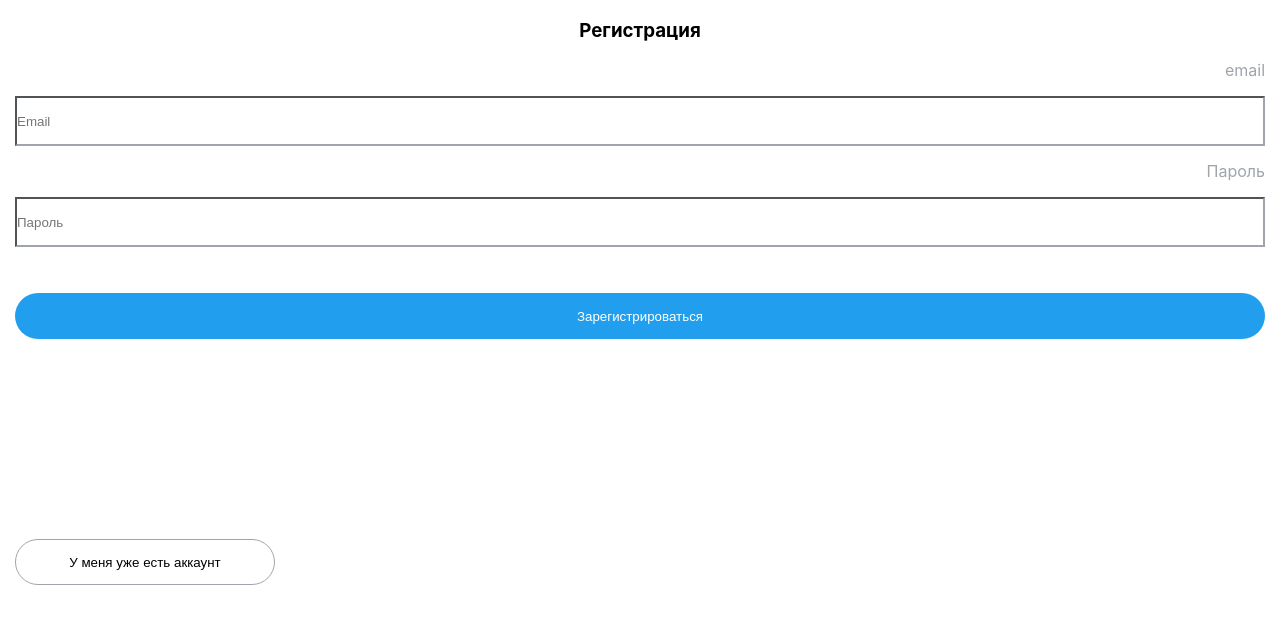
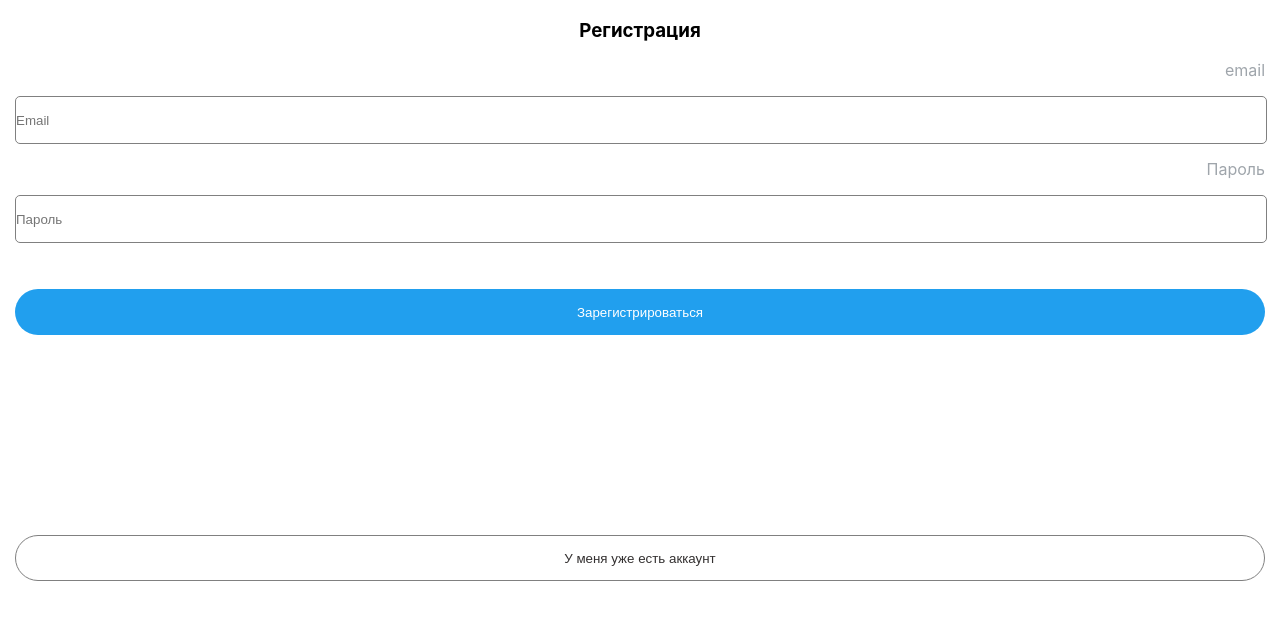
Before and after one commit to Varvara-from-Moscow/Buchara-kitchen, a React app in the folder buchara-kitchen/: page /sign-in in a window 1280 px wide. Built offline with nearby package versions, Linux system fonts and the light colour scheme.

Commit message:
change css for login ang register

```diff
--- a/buchara-kitchen/src/components/Login.css
+++ b/buchara-kitchen/src/components/Login.css
@@ -1,3 +1,8 @@
+.login__container {
+    margin-left: 15px;
+    margin-right: 15px;
+}
+
 .login__form {
     display: flex;
     flex-direction: column;
@@ -6,9 +11,7 @@
 .login__button {
     border-radius: 30px;
     background-color: rgb(33, 159, 238);
-    min-width: 260px;
-    margin-left: 15px;
-    margin-right: 15px;
+    width: 100%;
     height: 46px;
     border: none;
     color: #fff;
@@ -16,12 +19,12 @@
 }
 
 .login__input {
-    min-width: 260px;
-    margin-left: 15px;
-    margin-right: 15px;
+    width: 100%;
     height: 46px;
     margin-bottom: 46px;
     padding: 0;
+    border-radius: 5px;
+    border: 1px solid grey;
 }
 
 .login__input:first-of-type {
@@ -35,6 +38,5 @@
 .login__input-title {
     align-self: flex-end;
     color: rgb(159, 165, 171);
-    margin-right: 15px;
     margin-top: 0;
 }
--- a/buchara-kitchen/src/components/Register.css
+++ b/buchara-kitchen/src/components/Register.css
@@ -1,3 +1,7 @@
+.register__container {
+    margin-left: 15px;
+    margin-right: 15px;
+}
 
 .register__form {
     display: flex;
@@ -7,9 +11,7 @@
 .register__button {
     border-radius: 30px;
     background-color: rgb(33, 159, 238);
-    min-width: 260px;
-    margin-left: 15px;
-    margin-right: 15px;
+    width: 100%;
     height: 46px;
     border: none;
     color: #fff;
@@ -17,13 +19,12 @@
 }
 
 .register__input {
-    min-width: 260px;
-    margin-left: 15px;
-    margin-right: 15px;
+    width: 100%;
     height: 46px;
     margin-bottom: 46px;
     padding: 0;
-    border-color: rgb(159, 165, 171);
+    border-radius: 5px;
+    border: 1px solid grey;
 }
 
 .register__input:first-of-type {
@@ -37,23 +38,20 @@
 .register__input-title {
     align-self: flex-end;
     color: rgb(159, 165, 171);
-    margin-right: 15px;
     margin-top: 0;
 }
 
 .register__button-link-tolog {
-    min-width: 260px;
-    margin-left: 15px;
-    margin-right: 15px;
+    width: 100%;
     margin-top: 200px;
     height: 46px;
     border-radius: 30px;
+
     background-color: #fff;
-    border: 1px solid rgb(159, 165, 171);
+    border: 1px solid grey;
 }
 
 .register__link-tolog {
     text-decoration: none;
-    color: black;
-    min-width: 260px;
+    color: rgb(51, 48, 48);
 }
```
